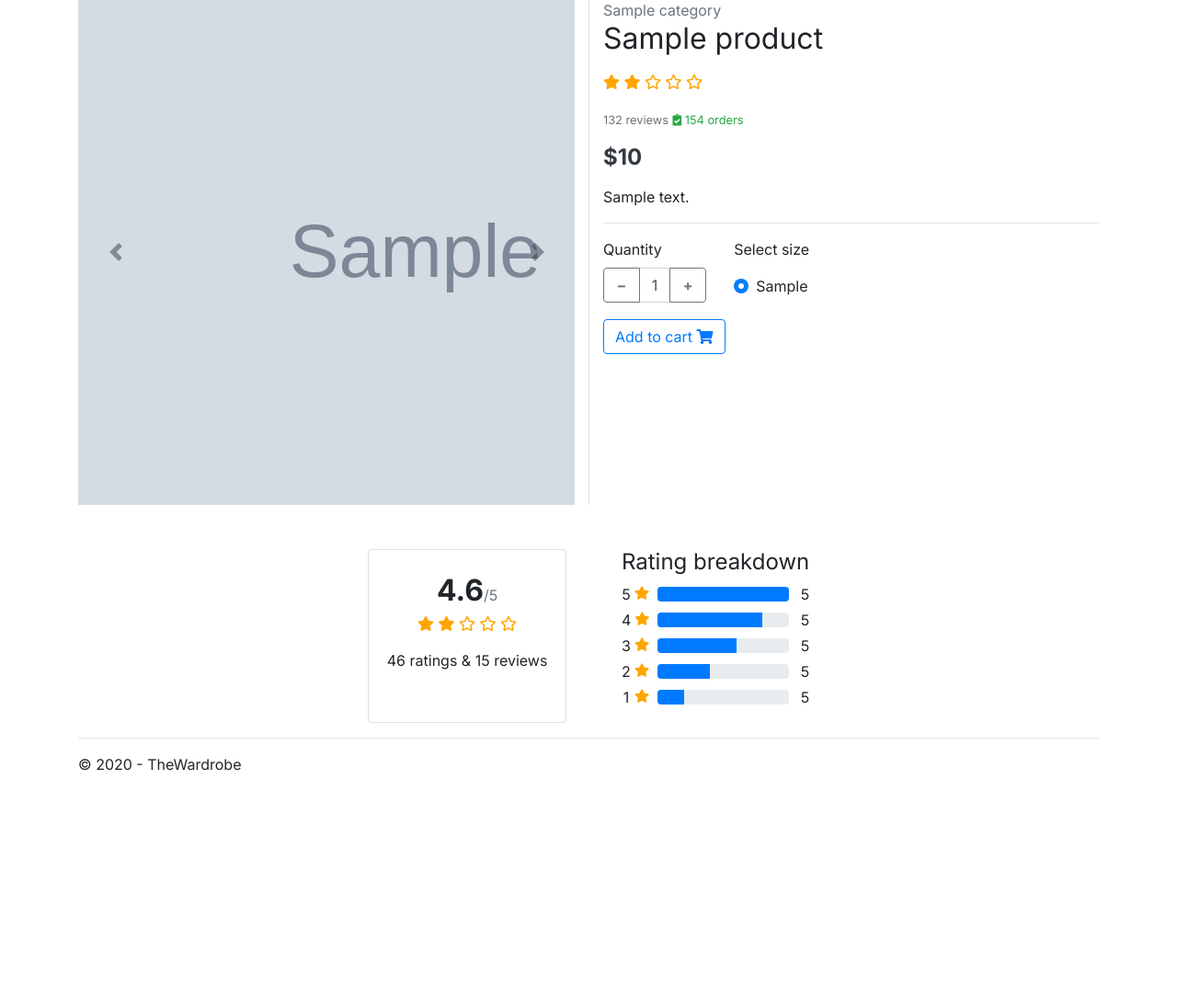
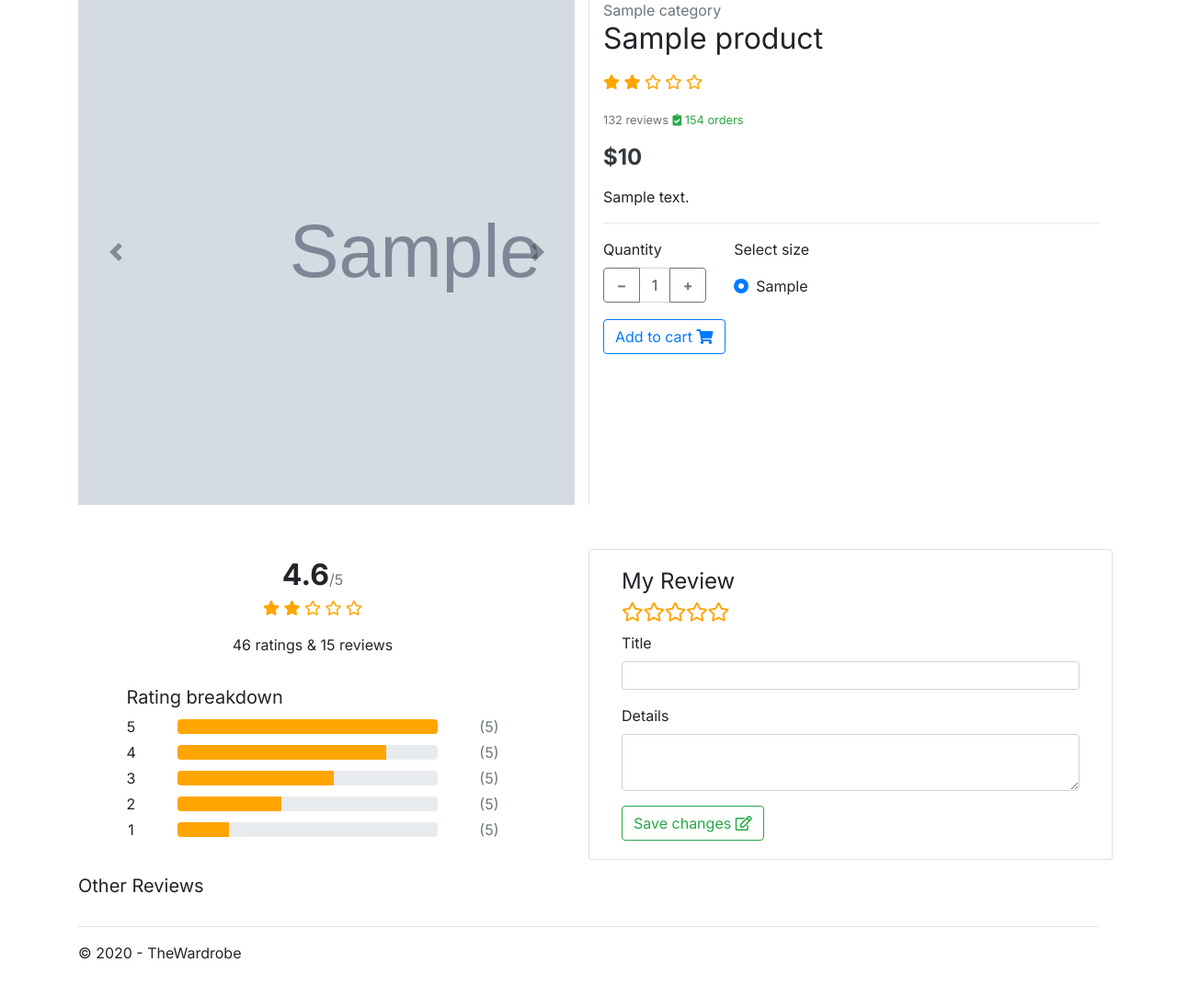
Before and after one commit to andrei-micuda/TheWardrobe, an ASP.NET MVC app: page /Product/Show?productId=1 in a window 1280 px wide. Shown: the part 167-1251 px from the top of the page at 92% size. Before the commit the page ends 1005 px from the top, so only its background shows below. Run offline with ASP.NET Core 8 and stand-ins for ASP.NET MVC 5, Linux system fonts and the light colour scheme; tables that the repository leaves empty hold one stand-in row (values such as "Sample post"); grey boxes marked "Sample" are stand-in pictures; the project's own start-up code is not run, and a stand-in starts its controllers and pages; some libraries are stand-ins or nearby versions; some web fonts are replaced.

Commit message:
Added Review section to Product Show view

```diff
--- a/TheWardrobe/App_Start/BundleConfig.cs
+++ b/TheWardrobe/App_Start/BundleConfig.cs
@@ -22,11 +22,13 @@ namespace TheWardrobe
             bundles.Add(new ScriptBundle("~/bundles/bootstrap").Include(
                       "~/Scripts/bootstrap.bundle.js",
                       "~/Scripts/bootstrap-input-spinner.js",
-                      "~/Scripts/bootstrap-select.min.js"));
+                      "~/Scripts/bootstrap-select.min.js",
+                      "~/Scripts/bootstrap-rating.js"));
 
             bundles.Add(new StyleBundle("~/Content/css").Include(
                       "~/Content/bootstrap.css",
                       "~/Content/bootstrap-select.min.css",
+                      "~/Content/bootstrap-rating.css",
                       "~/Content/site.css"));
         }
     }
--- a/TheWardrobe/Content/Site.css
+++ b/TheWardrobe/Content/Site.css
@@ -214,3 +214,7 @@ nav .dropdown-toggle::after {
     font-family: 'PT Mono', monospace;
     color: #fff;
 }
+
+.review-rating {
+    font-size: 1.3rem;
+}
--- /dev/null
+++ b/TheWardrobe/Content/bootstrap-rating.css
@@ -0,0 +1,15 @@
+.symbol {
+  display: inline-block;
+  border-radius: 50%;
+  border: 5px double white;
+  width: 30px;
+  height: 30px;
+}
+
+.symbol-empty {
+  background-color: #ccc;
+}
+
+.symbol-filled {
+  background-color: black;
+}
--- a/TheWardrobe/Views/Product/Show.cshtml
+++ b/TheWardrobe/Views/Product/Show.cshtml
@@ -91,34 +91,67 @@
     </main> <!-- col.// -->
 </div>
 
-<div class="row mt-5">
-    <div class="col-6 mx-auto d-flex justify-content-around row">
-        <div class="card text-center">
-            <div class="card-body">
-                <span class="product-rating font-weight-bold" style="font-size: 2rem">4.6</span><span class="text-muted">/5</span>
-                <div>
-                    @Html.Partial("_ProductRating", (int)ViewBag.Product.Rating)
-                </div>
-                <div class="rating-text"><span>46 ratings & 15 reviews</span> </div>
+<div class="row mt-5 justify-content-between">
+    <div class="col-6 d-flex flex-column justify-content-around row">
+        <div class="text-center mb-4">
+            <span class="product-rating font-weight-bold" style="font-size: 2rem">4.6</span><span class="text-muted">/5</span>
+            <div>
+                @Html.Partial("_ProductRating", (int)ViewBag.Product.Rating)
             </div>
+            <div class="rating-text"><span>46 ratings & 15 reviews</span> </div>
         </div>
 
-        <div>
-            <h4>Rating breakdown</h4>
+        <div class="w-75 mx-auto">
+            <h5>Rating breakdown</h5>
             <ul class="list-unstyled">
                 @for (int i = 5; i >= 1; i--)
                 {
                     <li class="d-flex justify-content-between align-items-center mb-1">
-                        <div class="d-inline"><span class="d-inline-block mr-1 text-center" style="min-width: 10px;">@i</span><i class="fas fa-star" style="position: relative; top: -2px; font-size: 0.9rem"></i></div>
+                        <span class="d-inline-block mr-1 text-center" style="min-width: 10px;">@i</span>
 
                         <div class="d-inline-flex progress mr-1" style="width: 70%">
-                            <div class="progress-bar" role="progressbar" style="width: @(i*100/5)%" aria-valuenow="@(i*100/5)" aria-valuemin="0" aria-valuemax="100"></div>
+                            <div class="progress-bar" role="progressbar" style="width: @(i*100/5)%; background: orange;" aria-valuenow="@(i*100/5)" aria-valuemin="0" aria-valuemax="100"></div>
                         </div>
 
-                        <span>5</span>
+                        <span class="text-muted">(5)</span>
                     </li>
                 }
             </ul>
         </div>
     </div>
+
+    <div class="col-6 card">
+        <form class="card-body">
+            <h4>My Review</h4>
+            <div class="form-group my-2">
+                <label for="ReviewRating" hidden>Rating</label>
+                <input id="ReviewRating"
+                       name="ReviewRating"
+                       type="hidden"
+                       class="rating"
+                       data-filled="fas fa-star review-rating"
+                       data-empty="far fa-star review-rating"
+                       data-fractions="2" />
+            </div>
+
+            <div class="form-group input-group-sm">
+                <label for="ReviewTitle">Title</label>
+                <input type="text" id="ReviewTitle" name="ReviewTitle" class="form-control" />
+            </div>
+
+            <div class="form-group">
+                <label for="ReviewBody">Details</label>
+                <textarea id="ReviewBody" name="ReviewReviewBody" class="form-control" rows="2"></textarea>
+            </div>
+
+            <button type="submit" class="btn btn-outline-success">Save changes <i class="far fa-edit"></i></button>
+        </form>
+    </div>
 </div>
+
+<div class="row">
+    <div class="col-10">
+        <h5 class="my-3">Other Reviews</h5>
+        <!-- TODO -->
+    </div>
+</div>
```
Also changed, not shown: TheWardrobe/Scripts/bootstrap-rating.js (added).
